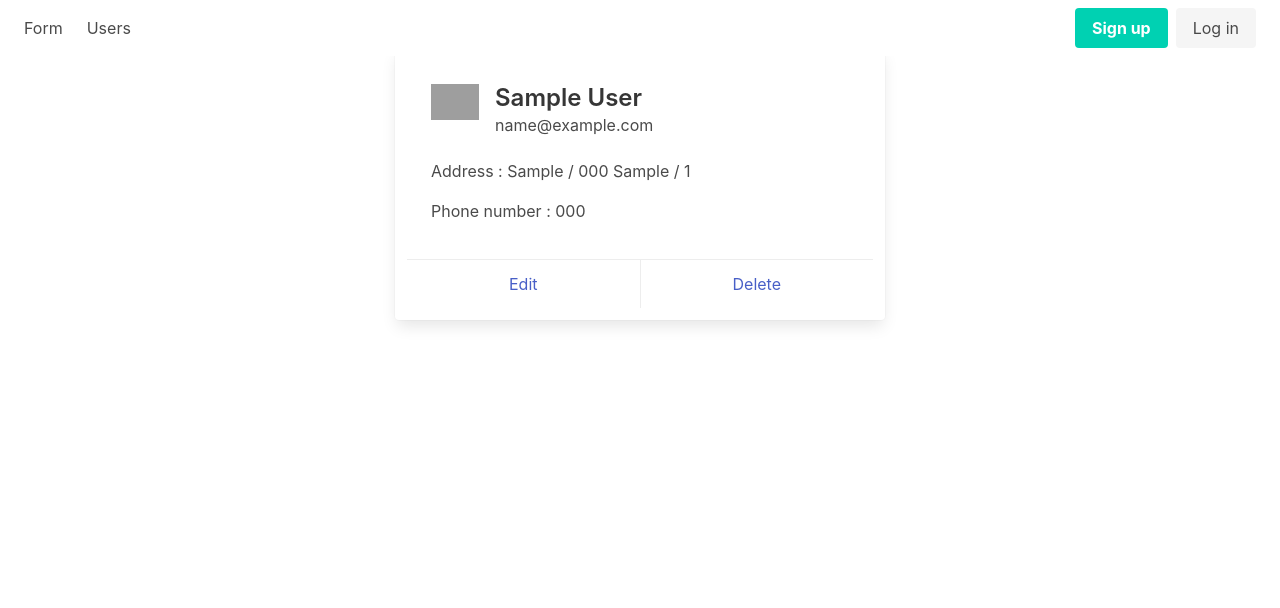
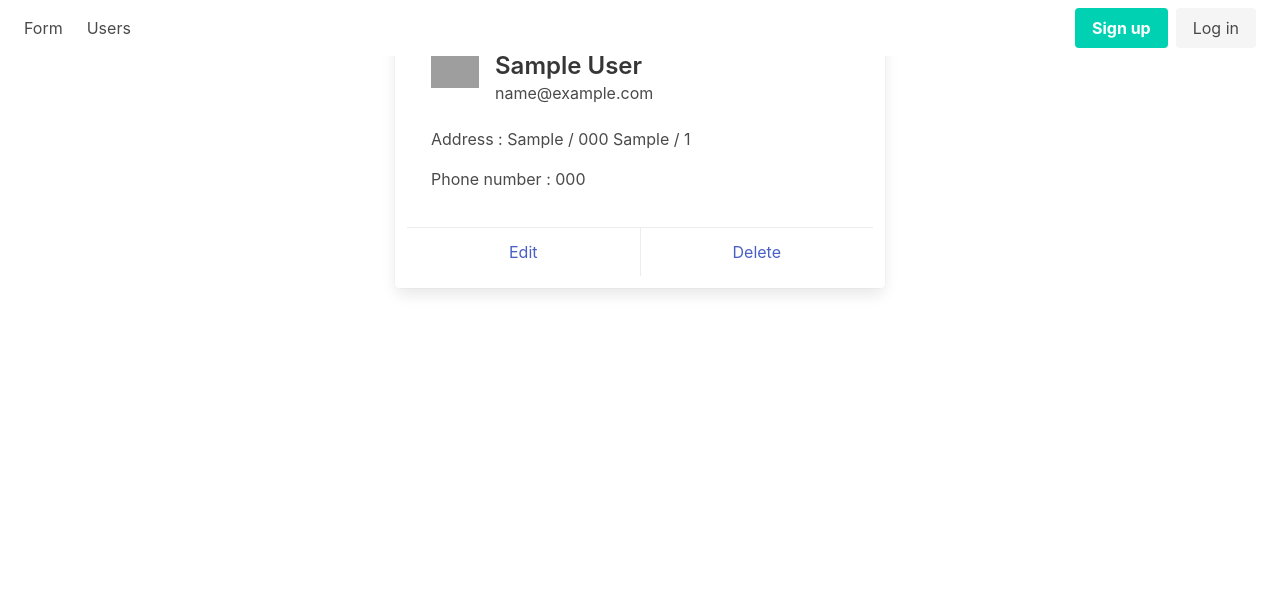
Before and after one commit to BastienVienet/SQLform, a PHP site: page /list_users.php in a window 1280 px wide. Shown: the top 608 px of the page. Run offline with PHP 8.4, Linux system fonts and the light colour scheme; tables that the repository leaves empty or names only in its code hold one stand-in row (values such as "Sample post"); some libraries are stand-ins or nearby versions; grey boxes are pictures that could not be loaded.

Commit message:
Margins change

```diff
--- a/list_users.php
+++ b/list_users.php
@@ -24,7 +24,7 @@ $stmt_all_data->execute([]);
 
 require_once 'header.php'
 ?>
-    <div class="container mt-6">
+    <div class="container mt-3">
         <div class="columns is-multiline is-half-desktop my-4">
             <?php while ($rUAD = $stmt_all_data->fetch()) { ?>
                 <div class="card box column is-5 mx-auto mb-6">
```
